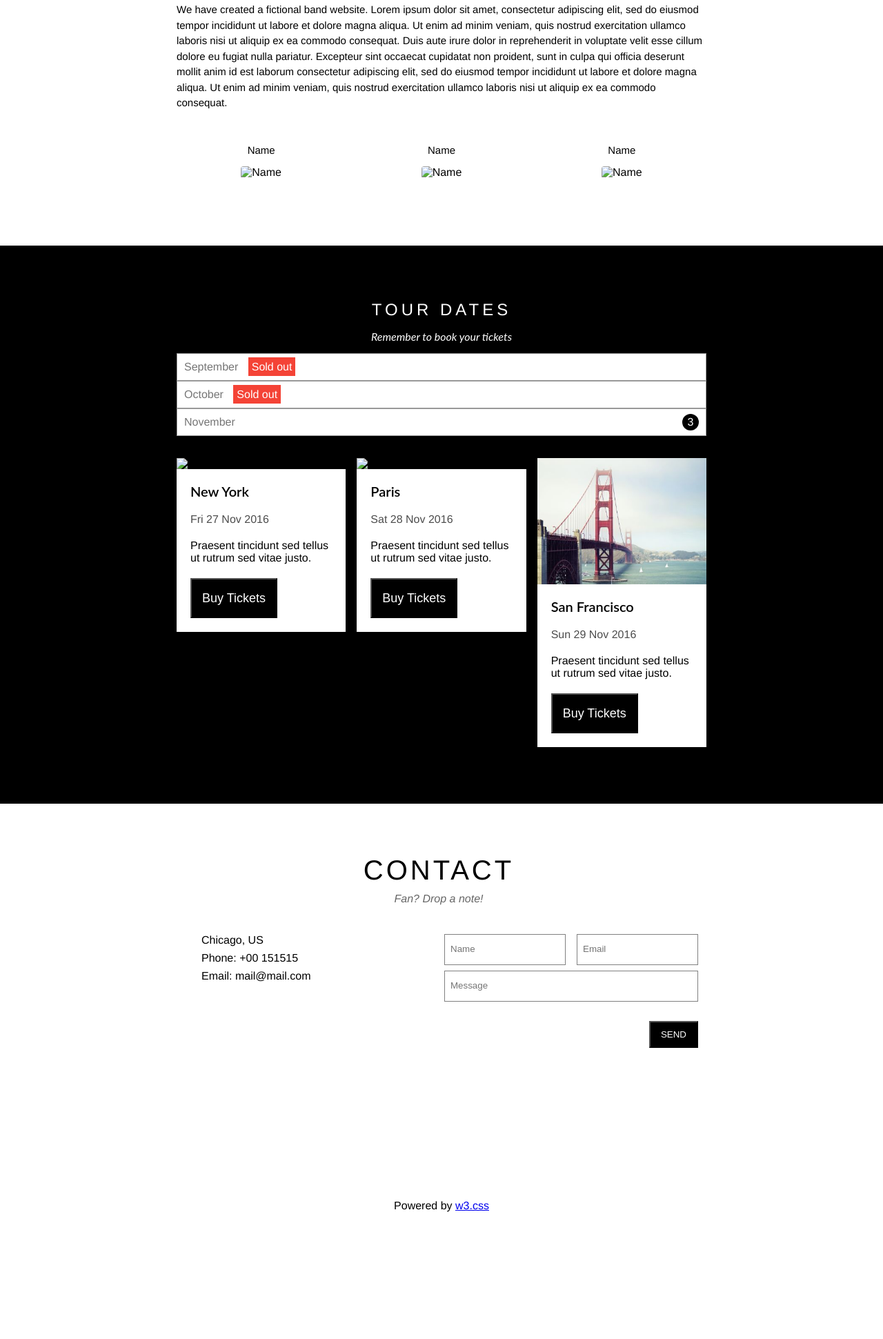
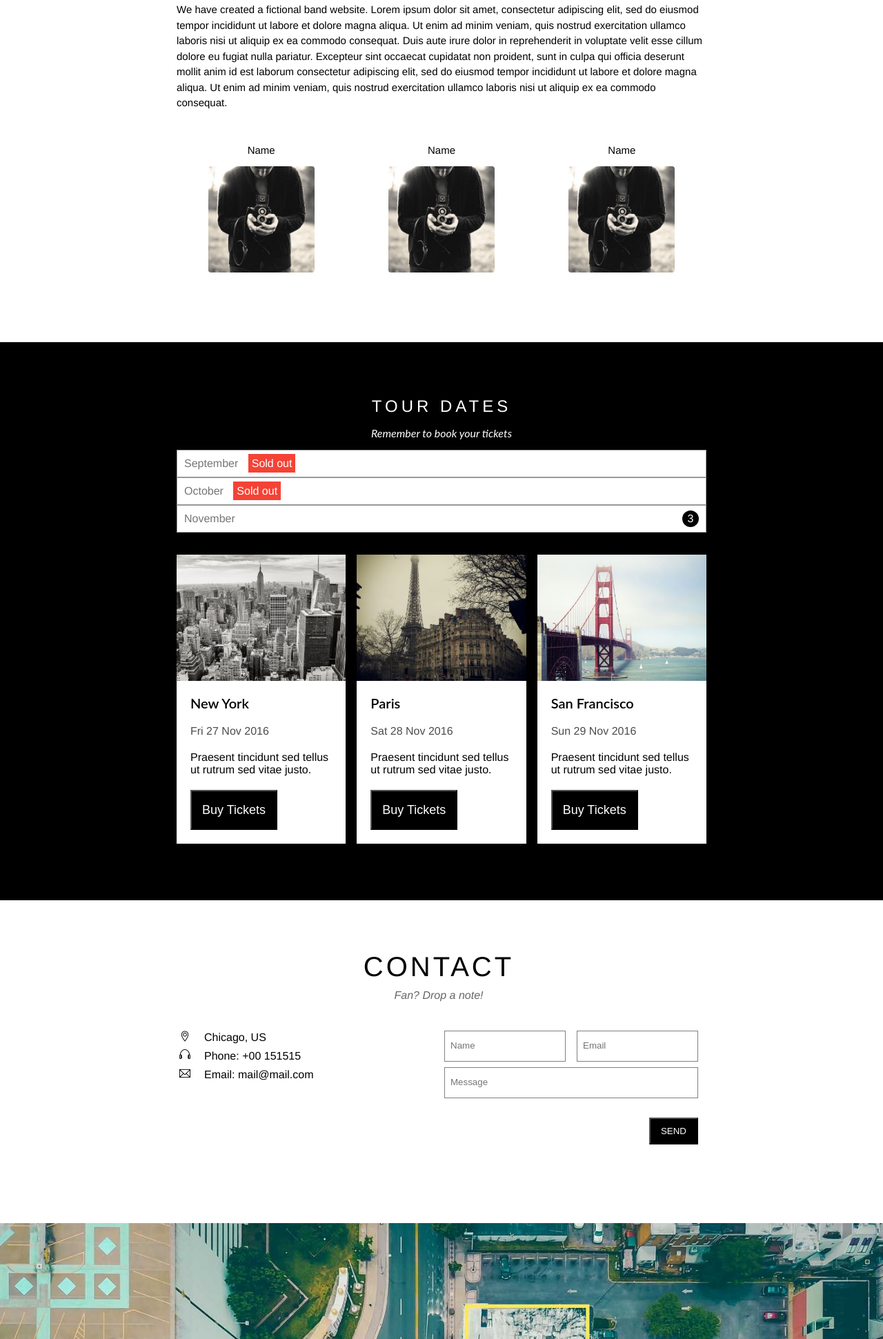
Before and after one commit to nghiahuu1995/html-css-theband, a plain HTML site: page index.html in a window 1280 px wide. Shown: the part 859-2800 px from the top of the page at 69% size. Before the commit the page ends 2666 px from the top, so only its background shows below. Drawn offline with nearby package versions, Linux system fonts and the light colour scheme; files that its build step writes are made by us from their sources; files whose address does not match are found by name.

Commit message:
image path changes

```diff
--- a/assests/css/responsive.css
+++ b/assests/css/responsive.css
@@ -4,6 +4,12 @@
   }
 }
 @media (max-width: 1023px) {
+  #footer a {
+    padding: 0 5px;
+  }
+  #footer > a > i {
+    font-size: 25px;
+  }
 }
 @media (max-width: 740px) {
   .s-full-width,
--- a/assests/css/style.css
+++ b/assests/css/style.css
@@ -54,6 +54,12 @@ font
 }
 .align-item {
   justify-content: center;
+}
+.pdt-10 {
+  padding-top: 10px;
+}
+.pdb-10 {
+  padding-bottom: 10px;
 }
 
 /* Main */
--- a/index.html
+++ b/index.html
@@ -5,13 +5,13 @@
     <meta name="viewport" content="width=device-width, initial-scale=1.0" />
     <meta http-equiv="X-UA-Compatible" content="ie=edge" />
     <title>TheBand</title>
-    <link rel="stylesheet" href="/ProjectBase/assests/css/style.css" />
-    <link rel="stylesheet" href="/ProjectBase/assests/css/responsive.css" />
+    <link rel="stylesheet" href="assests/css/style.css">
+    <link rel="stylesheet" href="assests/css/responsive.css" />
     <link
       rel="stylesheet"
-      href="/ProjectBase/assests/font/themify-icons/themify-icons.css"
+      href="assests/font/themify-icons/themify-icons.css"
     />
-    <link rel="icon" href="/images/bandmember.jpg" type="image/x-con"/>
+    <link rel="icon" href="assests/css/img/bandmember.jpg" type="image/x-con"/>
 
   </head>
   <style></style>
@@ -82,15 +82,15 @@
         <div class="row members-list">
           <div class=" col col-third s-col-full mt-16 text-center">
             <p class="member-name">Name</p>
-            <img src="/images/bandmember.jpg" alt="Name" class="member-img" />
+            <img src="assests/css/img/bandmember.jpg" alt="Name" class="member-img" />
           </div>
           <div class=" col col-third s-col-full mt-16 text-center">
             <p class="member-name">Name</p>
-            <img src="/images/bandmember.jpg" alt="Name" class="member-img" />
+            <img src="assests/css/img/bandmember.jpg" alt="Name" class="member-img" />
           </div>
           <div class=" col col-third s-col-full mt-16 text-center">
             <p class="member-name">Name</p>
-            <img src="/images/bandmember.jpg" alt="Name" class="member-img" />
+            <img src="assests/css/img/bandmember.jpg" alt="Name" class="member-img" />
           </div>
           <div class="clear"></div>
         </div>
@@ -130,7 +130,7 @@
             <div class="s-col-full col col-third mt-16">
               <img
                 class="place-img"
-                src="/ProjectBase/assests/css/img/newyork.jpg"
+                src="assests/css/img/newyork.jpg"
               />
               <div class="place-body">
                 <h3 class="place-heading">New York</h3>
@@ -147,7 +147,7 @@
             <div class="s-col-full col col-third mt-16">
               <img
                 class="place-img"
-                src="/ProjectBase/assests/css/img/paris.jpg"
+                src="assests/css/img/paris.jpg"
               />
               <div class="place-body">
                 <h3 class="place-heading">Paris</h3>
@@ -227,11 +227,11 @@
           </div>
           </div>
           <div class="content-background">
-            <img src="/ProjectBase/assests/css/img/map.jpg" alt="" class="background-img">
+            <img src="assests/css/img/map.jpg" alt="" class="background-img">
           </div>
 
 
-      <div id="footer">
+      <div id="footer" class="pdt-10 pdb-10">
         <a href="#"><i class="ti-facebook"></i></a>
         <a href="#"><i class="ti-instagram"></i></a>
         <a href="#"><i class="ti-sharethis"></i></a>
@@ -264,7 +264,7 @@
 
       </div>
     </div>
-    <script src="/ProjectBase/main.js"></script>
+    <script src="main.js"></script>
 
 
 
--- a/main.js
+++ b/main.js
@@ -56,10 +56,10 @@ menuItems.forEach((menuItem) => {
     var isParentMenu =
       menuItem.nextElementSibling &&
       menuItem.nextElementSibling.classList.contains("subnav");
-    console.log(isParentMenu);
+    // console.log(isParentMenu);
     isParentMenu
       ? (header.style.height = "auto")
       : (header.style.height = null);
-    console.log(menuItem);
+    // console.log(menuItem);
   });
 });
```
Also changed, not shown: assests/css/img/bandmember.jpg (added).
